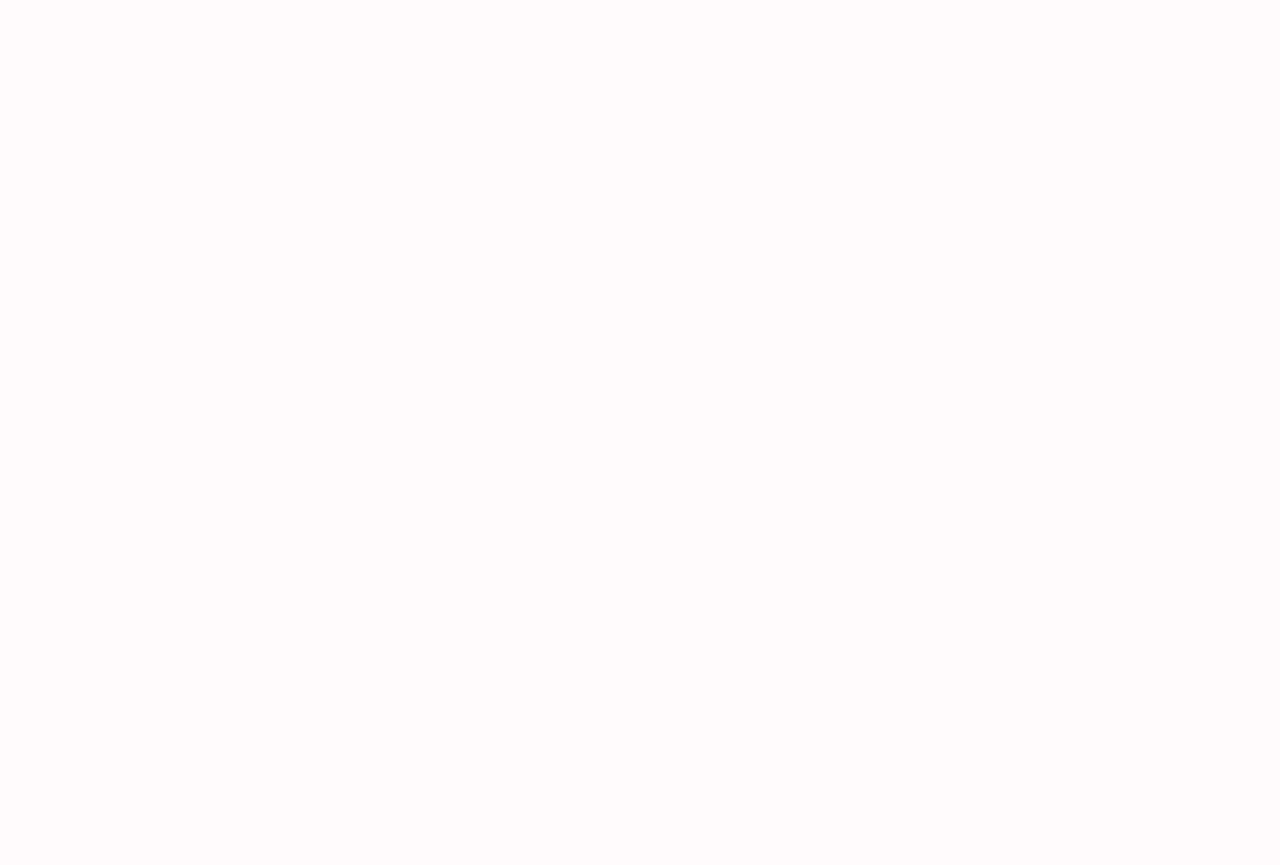
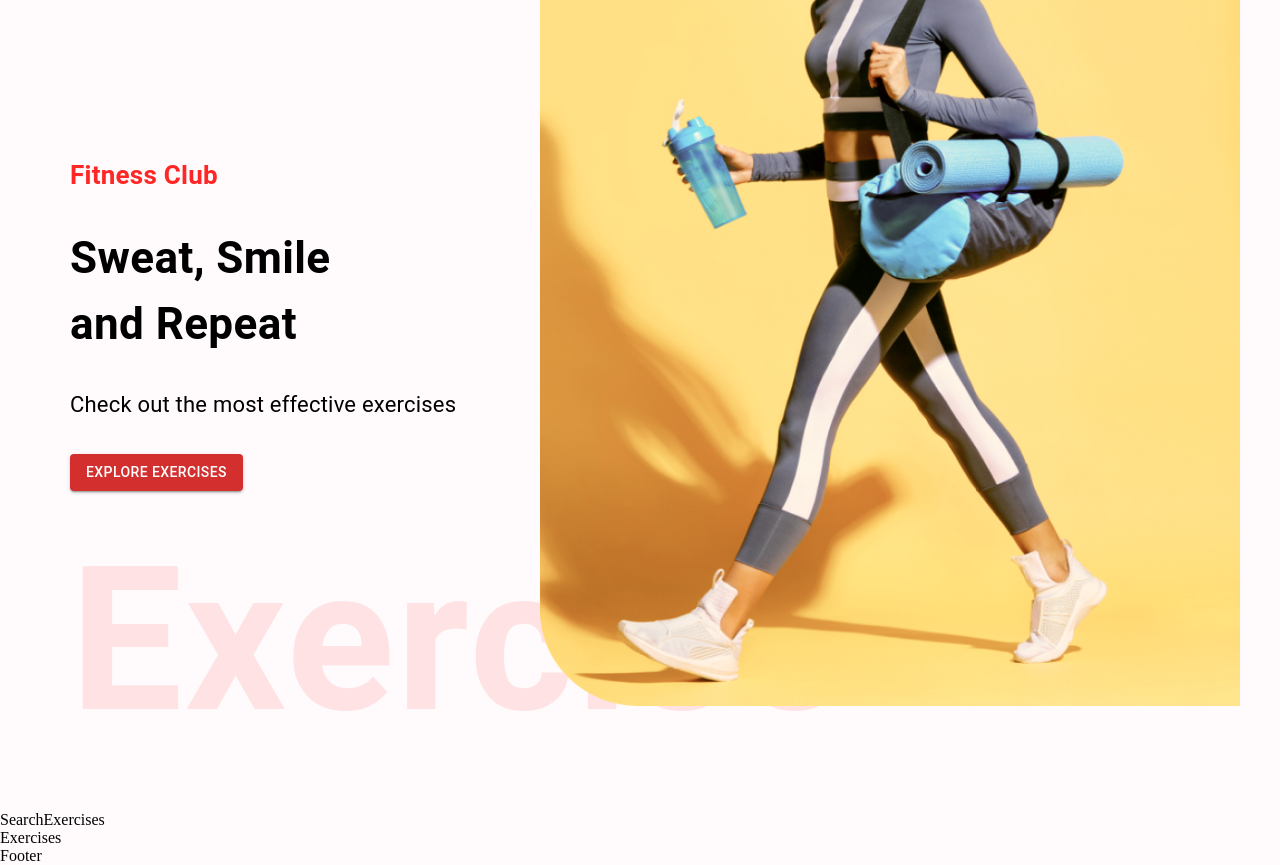
Before and after one commit to vrsb99/optimum-fitness, a React (Create React App) app: page / in a window 1280 px wide. Shown: the part 160-1025 px from the top of the page. Before the commit the page ends 800 px from the top, so only its background shows below. Built offline with nearby package versions, Linux system fonts and the light colour scheme.

Commit message:
Hero Banner

```diff
--- /dev/null
+++ b/src/components/Exercises.js
@@ -0,0 +1,9 @@
+import React from 'react'
+
+const Exercises = () => {
+  return (
+    <div>Exercises</div>
+  )
+}
+
+export default Exercises
--- /dev/null
+++ b/src/components/HeroBanner.js
@@ -0,0 +1,31 @@
+import React from 'react'
+import {Box, Stack, Typography, Button} from '@mui/material';
+import HeroBannerImage from '../assets/images/banner.png'
+
+const HeroBanner = () => {
+  return (
+    <Box sx={{
+        mt: {lg: '212px', xs: '70px'},
+        ml: {sm: '50px'}
+    }} position="relative" p="20px">
+        <Typography color="#FF2625" fontWeight="600" fontSize="26px">
+            Fitness Club
+        </Typography>
+        <Typography fontWeight={700} sx={{fontSize: {lg: '44px', xs: '40px'}}} mb="23px" my="30px">
+            Sweat, Smile <br /> and Repeat
+        </Typography>
+        <Typography fontSize="22px" lineHeight="35px" mb={4}>
+            Check out the most effective exercises
+        </Typography>
+        <Button variant="contained" color="error" href="#exercises">
+            Explore Exercises
+        </Button>
+        <Typography fontWeight={600} color="#ff2625" sx={{ opacity: 0.1, display: {lg: 'block', xs: 'none'}}} fontSize="200px">
+            Exercise
+        </Typography>
+        <img src={HeroBannerImage} alt="banner" className="hero-banner-img"/>
+    </Box>
+  )
+}
+
+export default HeroBanner
--- /dev/null
+++ b/src/components/SearchExercises.js
@@ -0,0 +1,9 @@
+import React from 'react'
+
+const SearchExercises = () => {
+  return (
+    <div>SearchExercises</div>
+  )
+}
+
+export default SearchExercises
--- a/src/pages/Home.js
+++ b/src/pages/Home.js
@@ -1,8 +1,18 @@
-import React from 'react'
+import React, {useState} from 'react'
+import {Box} from '@mui/material'
+
+import HeroBanner from '../components/HeroBanner';
+import SearchExercises from '../components/SearchExercises';
+import Exercises from '../components/Exercises';
+
 
 const Home = () => {
   return (
-    <div>Home</div>
+    <Box>
+        <HeroBanner/>
+        <SearchExercises/>
+        <Exercises/>
+    </Box>
   )
 }
 
```
